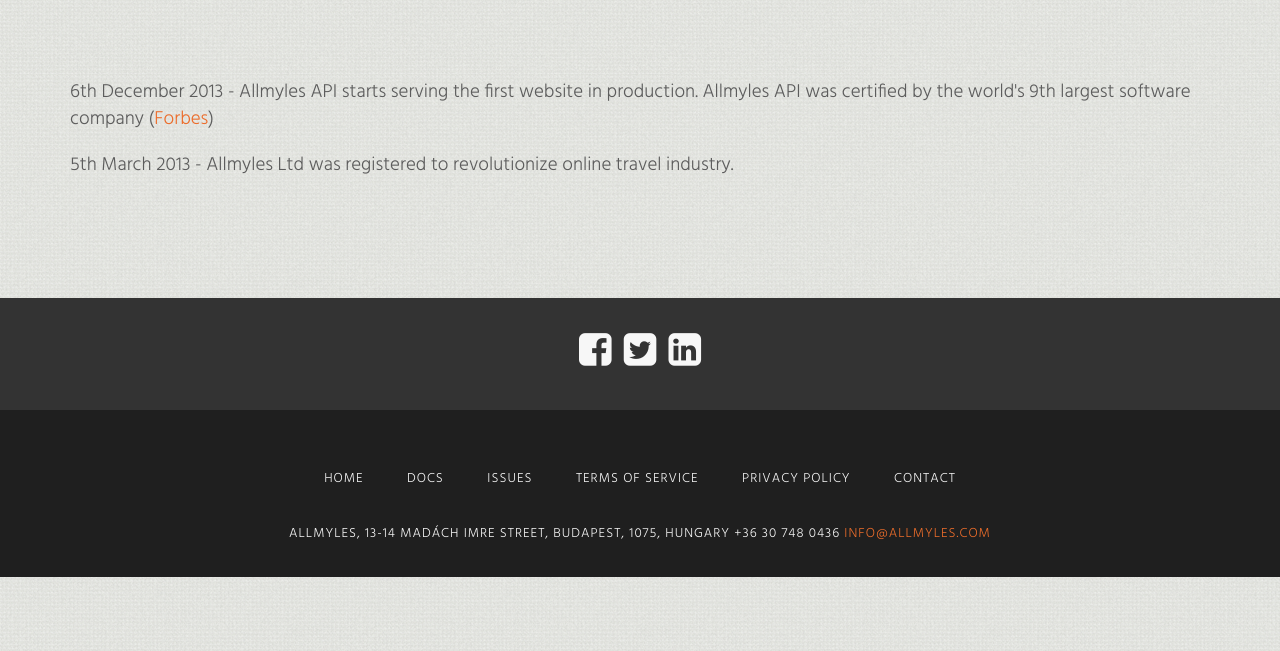
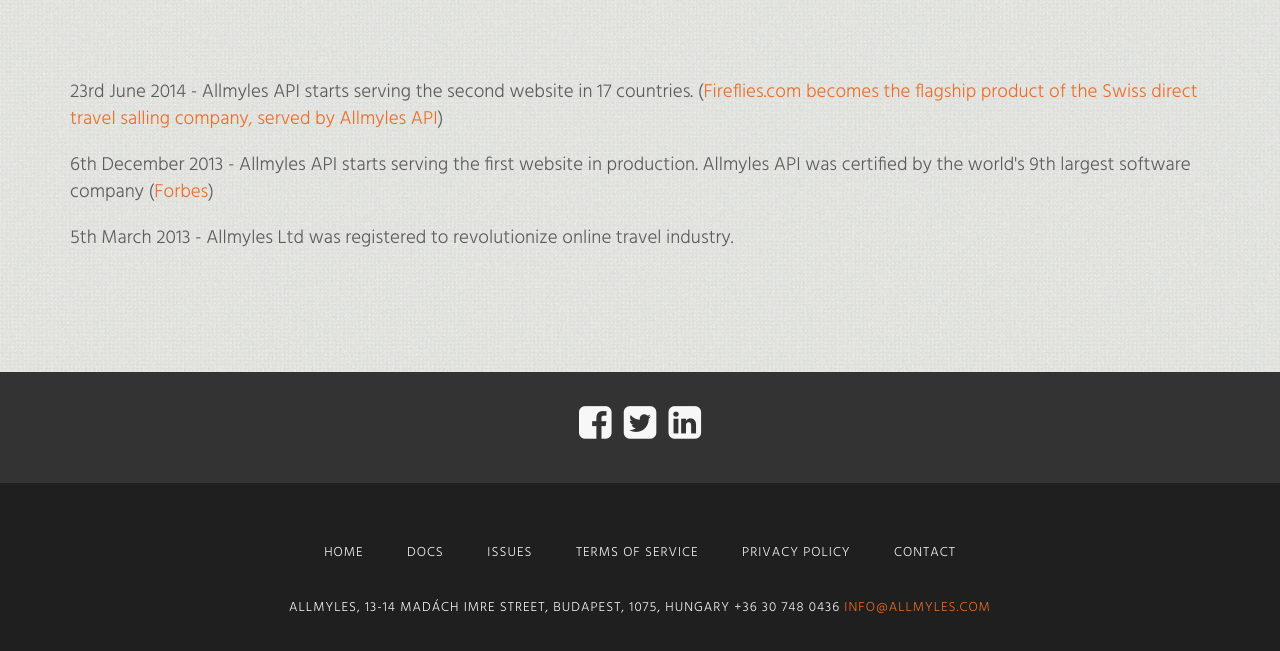
Before and after one commit to balazsszilardtoth/allmyles.github.io, a Jekyll site: the page built from news.html, in a window 1280 px wide. Shown: the part 624-1275 px from the top of the page. Built offline with Jekyll 4.4.1, drawn with Linux system fonts in a browser that asks for light colours; nearby versions of some CDN libraries; before the commit the page ends 1201 px from its top, so only the background shows below that.

Commit message:
next step

```diff
--- a/news.html
+++ b/news.html
@@ -12,6 +12,7 @@ title: News - Allmyles
 	</div>
 
 	<div class="container">
+		<p>23rd June 2014 - Allmyles API starts serving the second website in 17 countries. (<a href="https://www.fireflies.com/">Fireflies.com becomes the flagship product of the Swiss direct travel salling company, served by Allmyles API</a>)</p>
 		<p>6th December 2013 - Allmyles API starts serving the first website in production. Allmyles API was certified by the world's 9th largest software company (<a href="http://www.forbes.com/global2000/list/#industry:Software%20%26%20Programming">Forbes</a>)</p>
 		<p>5th March 2013 - Allmyles Ltd was registered to revolutionize online travel industry.</p>
 	</div>
```
